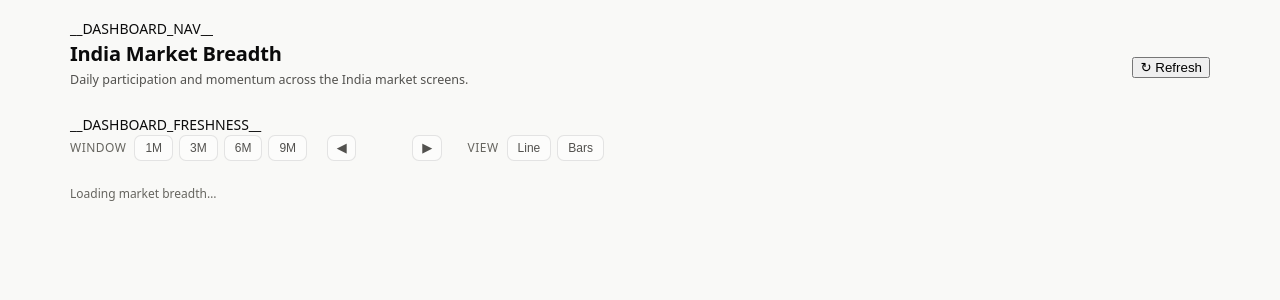
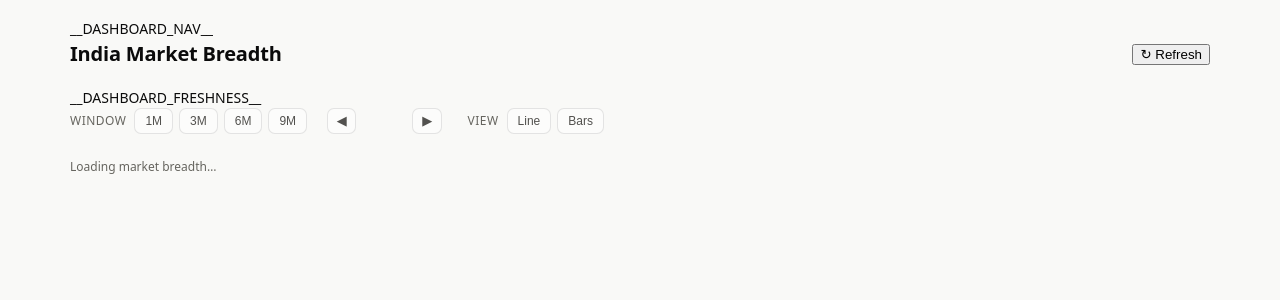
Before and after one commit to routine-systems/market-screener-web, a Python web app: template templates/market.html in a window 1280 px wide. Shown: the top 300 px of the page. Run offline with Jinja, Linux system fonts and the light colour scheme; the template is opened without the code that fills it, so the values that code supplies are empty.

Commit message:
Remove dashboard title descriptions

```diff
--- a/assets/dashboard-shell.css
+++ b/assets/dashboard-shell.css
@@ -138,12 +138,6 @@ header.top {
   padding: 6px 10px;
 }
 
-.purpose {
-  margin: 2px 0 5px;
-  color: var(--ink-2, var(--muted));
-  font-size: 12.5px;
-}
-
 .sr-only {
   position: absolute !important;
   width: 1px !important;
--- a/templates/daily.html
+++ b/templates/daily.html
@@ -49,7 +49,6 @@
   .nav .themebtn{border:1px solid var(--border); background:var(--surface); color:var(--ink-2); border-radius:8px; padding:5px 10px; font-size:12px; cursor:pointer; align-self:center}
   /* shared header */
   .title h1{font-size:20px; margin:0 0 3px; letter-spacing:-0.01em}
-  .title .purpose{color:var(--ink-2); font-size:12.5px; margin:0 0 4px}
   .title .sub{color:var(--ink-2); font-size:13px}
   .title .sub a{color:var(--vol); text-decoration:underline}
   header.top{margin-bottom:18px}
@@ -130,7 +129,6 @@
   <header class="top">
     <div class="title">
       <h1>India Daily · Trend Bounce</h1>
-      <p class="purpose">India daily candidates, ranked by signals and appearances inside the selected session window.</p>
       <div class="sub" id="sub"></div>
     </div>
     <div class="page-actions" aria-label="India data actions">
--- a/templates/market.html
+++ b/templates/market.html
@@ -61,7 +61,6 @@
   h1{font-size:20px; margin:0; letter-spacing:-0.01em}
   .sub{color:var(--ink-2); font-size:13px; margin:2px 0 18px}
   .sub a{color:var(--vol); text-decoration:underline}
-  .purpose{color:var(--ink-2); font-size:12.5px; margin:2px 0 6px}
   .spacer{flex:1 1 auto}
   .toolbtn{border:1px solid var(--border); background:var(--surface); color:var(--ink-2);
     border-radius:8px; padding:7px 11px; font-size:13px; cursor:pointer; text-decoration:none; display:inline-flex; align-items:center; gap:6px}
@@ -132,7 +131,7 @@
 
   <main id="main-content" tabindex="-1">
   <header class="top">
-    <div><h1>India Market Breadth</h1><p class="purpose">Daily participation and momentum across the India market screens.</p></div>
+    <div><h1>India Market Breadth</h1></div>
     <div class="spacer"></div>
     <div class="page-actions" aria-label="India data actions"><button id="refreshBtn" type="button" title="Re-scrape Chartink and rebuild all pages (~3–4 min) — reload after">↻ Refresh</button></div>
   </header>
--- a/templates/recommendations.html
+++ b/templates/recommendations.html
@@ -13,7 +13,7 @@
 <body><div class="wrap">
 __DASHBOARD_NAV__
 <main id="main-content" tabindex="-1">
-<header><h1>Forward Test · Outcomes</h1><p class="purpose">Point-in-time outcomes for presented ideas and tracked near misses.</p><div class="sub" id="subtitle"></div></header>
+<header><h1>Forward Test · Outcomes</h1><div class="sub" id="subtitle"></div></header>
 __DASHBOARD_FRESHNESS__
 <p class="methodology">Returns begin at the recorded next-session entry. The default table leads with decisions and outcomes. Open Research columns for model diagnostics.</p>
 <section class="cards" aria-label="Forward-test summary"><div class="card"><b id="presented">0</b><span>Presented decisions</span></div><div class="card"><b id="nearMisses">0</b><span>Budget near misses</span></div><div class="card"><b id="tracked">0</b><span>Entered forward tests</span></div><div class="card"><b id="misses">0</b><span>Opportunity misses</span></div></section>
--- a/templates/sectors.html
+++ b/templates/sectors.html
@@ -120,7 +120,7 @@
 
   <main id="main-content" tabindex="-1">
   <header class="top">
-    <div><h1>India Sector Rotation</h1><p class="purpose">Weekly participation and momentum across India sectors, industries, and basic industries.</p></div>
+    <div><h1>India Sector Rotation</h1></div>
     <div class="spacer"></div>
     <div class="page-actions" aria-label="India data actions"><button id="refreshBtn" type="button" title="Re-scrape Chartink and rebuild all pages (~3–4 min) — reload after">↻ Refresh</button></div>
   </header>
--- a/templates/tsha_hbcs.html
+++ b/templates/tsha_hbcs.html
@@ -21,7 +21,7 @@ input,select{background:var(--plane);border:1px solid var(--border);color:var(--
 <body><div class="wrap">
 __DASHBOARD_NAV__
 <main id="main-content" tabindex="-1">
-  <header class="top"><div class="title"><h1>HT Confirmations</h1><p class="purpose">HT combines Twin Heikin-Ashi with fresh bullish HBCS components as a confirmation watchlist.</p><div class="sub" id="status">Loading latest snapshot…</div><div class="sub" id="updated">Last updated —</div></div></header>
+  <header class="top"><div class="title"><h1>HT Confirmations</h1><div class="sub" id="status">Loading latest snapshot…</div><div class="sub" id="updated">Last updated —</div></div></header>
   __DASHBOARD_FRESHNESS__
   <section class="kpis" id="summary"></section>
   <section class="tablecard">
--- a/templates/us_trend_bounce.html
+++ b/templates/us_trend_bounce.html
@@ -22,7 +22,7 @@ button,input,select{background:var(--plane);border:1px solid var(--border);color
 <body><div class="wrap">
 __DASHBOARD_NAV__
 <main id="main-content" tabindex="-1">
-<header><h1 id="title">US Trend Bounce</h1><p class="purpose" id="purpose">US candidates in the Trend Bounce screen, ranked by repeat appearances.</p><div class="sub" id="status">Loading latest snapshot…</div></header>
+<header><h1 id="title">US Trend Bounce</h1><div class="sub" id="status">Loading latest snapshot…</div></header>
 __DASHBOARD_FRESHNESS__
 <section class="kpis" id="summary"></section>
 <section class="tablecard">
@@ -90,7 +90,7 @@ function render(){
 }
 function setRange(size){const total=DATA.page.weeks.length,wanted=size==='all'?total:Math.min(Number(size),total);state.to=total-1;state.from=total-wanted;render()}
 function shift(delta){const size=state.to-state.from+1;let from=state.from+delta,to=state.to+delta;if(from<0){from=0;to=size-1}if(to>=DATA.page.weeks.length){to=DATA.page.weeks.length-1;from=to-size+1}state.from=from;state.to=to;render()}
-function configure(){const periods=DATA.page.weeks,options=periods.map((period,index)=>`<option value="${index}">${period.week}</option>`).join('');$('#fromPeriod').innerHTML=options;$('#toPeriod').innerHTML=options;state.to=periods.length-1;state.from=Math.max(0,state.to-7);const daily=TIMEFRAME==='daily',suffix=daily?'D':'W';$('#rangeLabel').textContent=daily?'Days':'Weeks';$('#title').textContent=`US ${TIMEFRAME[0].toUpperCase()+TIMEFRAME.slice(1)} · Trend Bounce`;$('#purpose').textContent=`US ${daily?'daily candidates':'stocks in the weekly screen'}, ranked by repeat appearances inside the selected ${daily?'session':'week'} window.`;document.title=$('#title').textContent;document.querySelectorAll('[data-window]').forEach(button=>{if(button.dataset.window!=='all')button.textContent=`${button.dataset.window}${suffix}`});$('#crossOnly').textContent=`In US ${OTHER[0].toUpperCase()+OTHER.slice(1)}`;$('#congressOnly').hidden=!EVENTS_READY;$('#pbOnly').hidden=TIMEFRAME!=='daily';$('#mqOnly').hidden=TIMEFRAME!=='daily';render()}
+function configure(){const periods=DATA.page.weeks,options=periods.map((period,index)=>`<option value="${index}">${period.week}</option>`).join('');$('#fromPeriod').innerHTML=options;$('#toPeriod').innerHTML=options;state.to=periods.length-1;state.from=Math.max(0,state.to-7);const daily=TIMEFRAME==='daily',suffix=daily?'D':'W';$('#rangeLabel').textContent=daily?'Days':'Weeks';$('#title').textContent=`US ${TIMEFRAME[0].toUpperCase()+TIMEFRAME.slice(1)} · Trend Bounce`;document.title=$('#title').textContent;document.querySelectorAll('[data-window]').forEach(button=>{if(button.dataset.window!=='all')button.textContent=`${button.dataset.window}${suffix}`});$('#crossOnly').textContent=`In US ${OTHER[0].toUpperCase()+OTHER.slice(1)}`;$('#congressOnly').hidden=!EVENTS_READY;$('#pbOnly').hidden=TIMEFRAME!=='daily';$('#mqOnly').hidden=TIMEFRAME!=='daily';render()}
 async function load(){try{const [trendResponse,htResponse]=await Promise.all([fetch('/api/us-trend-bounce',{headers:{accept:'application/json'}}),fetch('/api/tsha-hbcs',{headers:{accept:'application/json'}})]),trendPayload=await trendResponse.json().catch(()=>({})),htPayload=await htResponse.json().catch(()=>({}));if(!trendResponse.ok||trendPayload.schema_version!=='us-trend-bounce.api.v1'||!trendPayload.snapshot)throw new Error(trendPayload.error||`HTTP ${trendResponse.status}`);const snapshot=validateSnapshot(trendPayload.snapshot);DATA={snapshot,page:snapshot.pages[TIMEFRAME],other:snapshot.pages[OTHER]};DATA.otherSets=periodSets(DATA.other);HT=htResponse.ok&&htPayload.schema_version==='tsha-hbcs.api.v1'?extractHt(htPayload.snapshot):new Map();$('#status').textContent=`US data through ${DATA.page.data_cutoff} · ${DATA.page.weeks.length} periods · HT overlap loaded for ${HT.size} periods`;configure()}catch(error){$('#status').classList.add('error');$('#status').textContent=`Snapshot unavailable: ${error.message}`;$('#rows').innerHTML='<tr><td colspan="6"><div class="empty">No stored US Trend Bounce data is available.</div></td></tr>'}}
 $('#fromPeriod').addEventListener('change',event=>{state.from=Number(event.target.value);if(state.from>state.to)state.to=state.from;render()});$('#toPeriod').addEventListener('change',event=>{state.to=Number(event.target.value);if(state.to<state.from)state.from=state.to;render()});$('#back').addEventListener('click',()=>shift(-1));$('#forward').addEventListener('click',()=>shift(1));document.querySelectorAll('[data-window]').forEach(button=>button.addEventListener('click',()=>setRange(button.dataset.window)));
 for(const [id,key] of [['filteredOnly','filtered'],['crossOnly','cross'],['htOnly','ht'],['congressOnly','congress'],['pbOnly','pb'],['mqOnly','mq']])$('#'+id).addEventListener('click',event=>{state[key]=!state[key];event.currentTarget.classList.toggle('on',state[key]);render()});$('#search').addEventListener('input',event=>{state.query=event.target.value;render()});document.querySelectorAll('th[data-sort]').forEach(th=>th.addEventListener('click',()=>{if(state.sort===th.dataset.sort)state.desc=!state.desc;else{state.sort=th.dataset.sort;state.desc=true}document.querySelectorAll('th[data-sort]').forEach(item=>item.classList.toggle('sorted',item===th));th.classList.toggle('asc',!state.desc);render()}));
--- a/templates/weekly.html
+++ b/templates/weekly.html
@@ -57,7 +57,6 @@
   .title h1{font-size:20px; margin:0 0 3px; letter-spacing:-0.01em}
   .title .sub{color:var(--ink-2); font-size:13px}
   .title .sub a{color:var(--vol); text-decoration:underline}
-  .title .purpose{color:var(--ink-2); font-size:12.5px; margin:0 0 4px}
   .title .sub a:hover{text-decoration:underline}
   .spacer{flex:1 1 auto}
   .toolbtn{border:1px solid var(--border); background:var(--surface); color:var(--ink-2);
@@ -173,7 +172,6 @@
   <header class="top">
     <div class="title">
       <h1>India Weekly · Trend Bounce</h1>
-      <p class="purpose">India stocks in the weekly Trend Bounce screen, ranked by repeat appearances.</p>
       <div class="sub" id="scr-sub"></div>
     </div>
     <div class="spacer"></div>
--- a/verify_dashboard_deploy.py
+++ b/verify_dashboard_deploy.py
@@ -124,6 +124,8 @@ def _verify_navigation(page: str, source: str, active_href: str) -> None:
             _fail(f"{page} must contain one id={element_id!r}")
     if 'class="dashboard-freshness"' in source or 'data-freshness="' in source:
         _fail(f"{page} retains the superseded shared data-through row")
+    if 'class="purpose"' in source or 'id="purpose"' in source:
+        _fail(f"{page} retains the superseded title description")
 
 
 def _decode_history(page: str, source: str) -> dict:
```
Also changed, not shown: test_verify_dashboard_deploy.py (+14 -0 lines), tests/test_unified_dashboard.py (+2 -0 lines).
